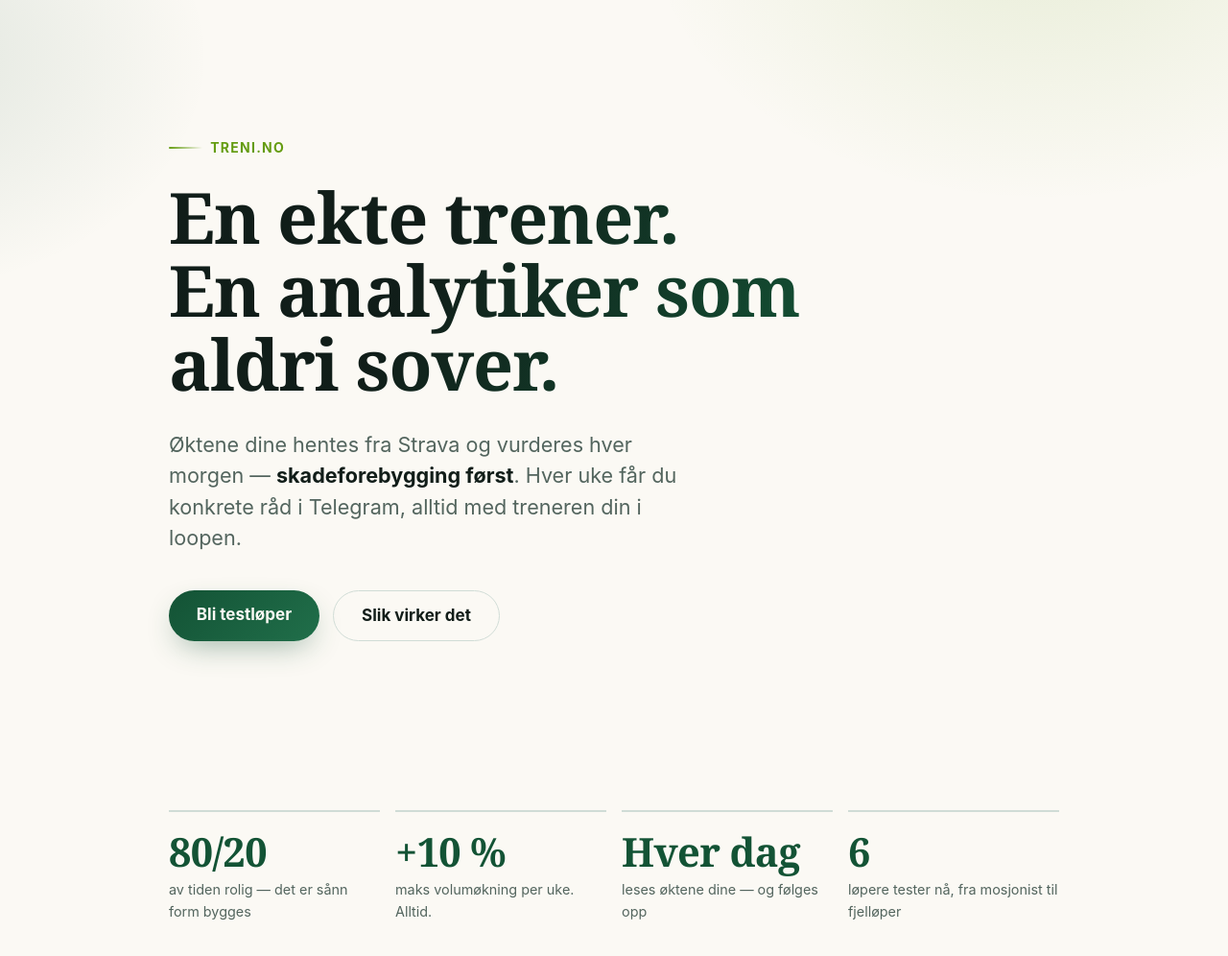
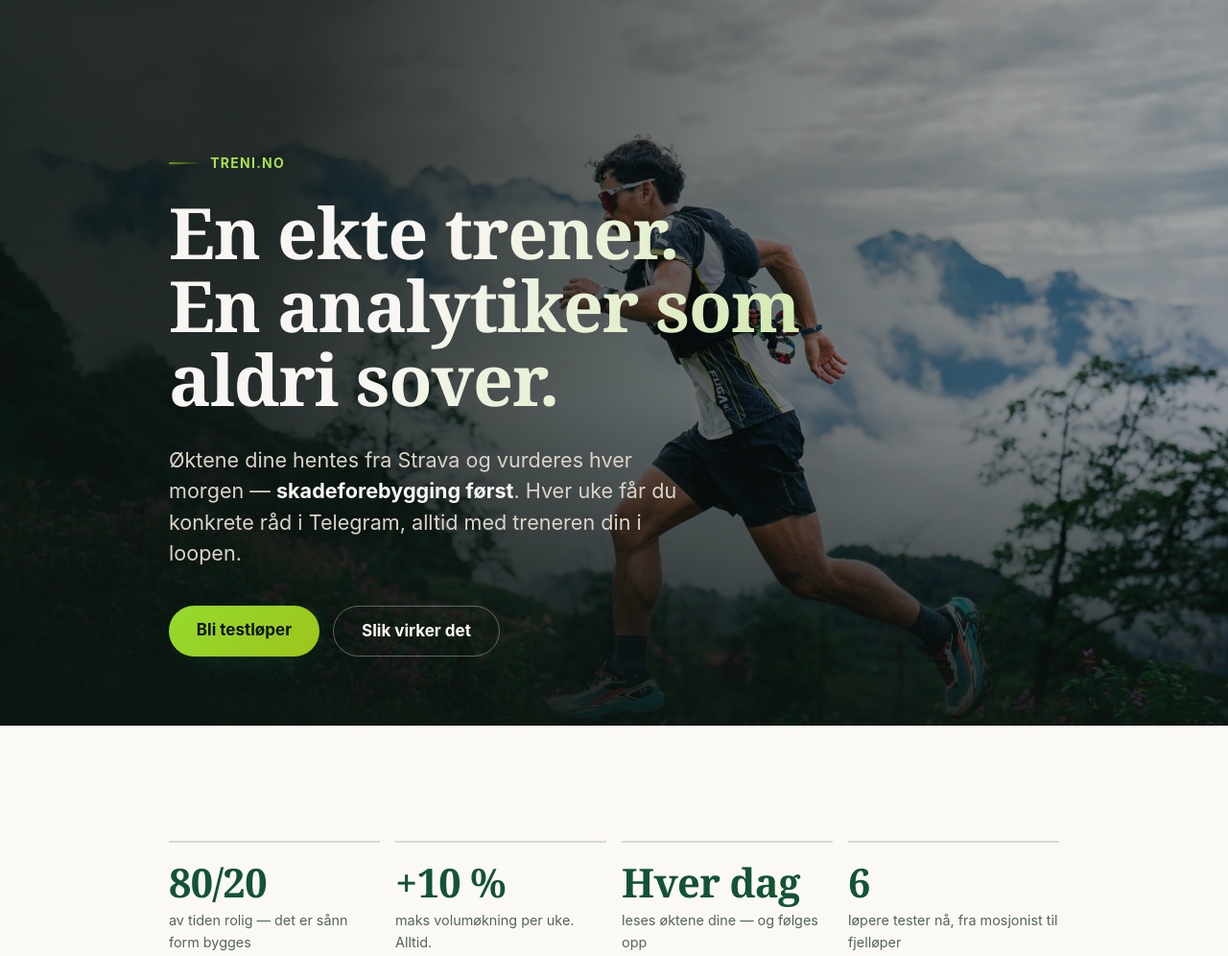
Before and after one commit to oddlevi/oddlevi.github.io, a PHP site: page / in a window 1280 px wide. Shown: the top 996 px of the page at 96% size. Run offline with PHP 8.4, Linux system fonts and the light colour scheme.

Commit message:
Hero med terrengfoto (variant B valgt av Odd)
Co-Authored-By: Claude Fable 5 <noreply@anthropic.com>
Claude-Session: https://claude.ai/code/session_01KAiacCUa9QSZx3GxkSRU7S

```diff
--- a/index.html
+++ b/index.html
@@ -15,7 +15,7 @@
 <div class="bakteppe" aria-hidden="true"></div>
 <main class="bred">
 
-<header class="hero">
+<header class="hero hero-foto"><div class="indre">
   <p class="kicker reveal">treni.no</p>
   <h1 class="reveal">En ekte trener.<br>En analytiker som aldri&nbsp;sover.</h1>
   <p class="ingress reveal">Øktene dine hentes fra Strava og vurderes hver morgen —
@@ -25,7 +25,7 @@
     <a class="btn btn-primar" href="mailto:odd.levi@gmail.com?subject=Jeg%20vil%20teste%20Treni">Bli testløper</a>
     <a class="btn btn-ghost" href="#slik">Slik virker det</a>
   </div>
-</header>
+</div></header>
 
 <section aria-label="Nøkkeltall">
   <ul class="tall-rad">
--- a/stil.css
+++ b/stil.css
@@ -170,3 +170,26 @@ footer nav a { font-weight: 600; }
   *, *::before, *::after { animation-duration: 0.01ms !important; transition-duration: 0.01ms !important; }
   html { scroll-behavior: auto; }
 }
+
+/* Hero-foto-variant (Simons tips 26.07): full bredde, mørkt gradient-overlegg
+   fra samme fargebase så tekst og lime-CTA leser godt. Foto: Pexels (fri lisens). */
+.hero-foto {
+  width: 100vw; margin-left: calc(50% - 50vw);
+  padding: clamp(6rem, 15vw, 9.5rem) 0 clamp(3rem, 7vw, 4.5rem);
+  position: relative;
+  background:
+    linear-gradient(100deg, hsl(162 26% 6% / .88) 22%, hsl(162 26% 6% / .55) 55%, hsl(162 26% 6% / .25) 100%),
+    linear-gradient(to top, hsl(162 26% 6% / .82) 0%, hsl(162 26% 6% / 0) 45%),
+    url("bilder/hero.jpg") center 32% / cover no-repeat;
+}
+.hero-foto .indre { max-width: 62rem; margin-inline: auto;
+                    padding-inline: clamp(1.25rem, 4vw, 2rem); }
+.hero-foto h1 { background: linear-gradient(120deg, hsl(42 30% 96%) 30%, hsl(84 60% 72%) 90%);
+                -webkit-background-clip: text; background-clip: text; }
+.hero-foto .ingress { color: hsl(40 20% 82%); }
+.hero-foto .ingress b { color: hsl(42 30% 96%); }
+.hero-foto .kicker { color: hsl(84 70% 60%); }
+.hero-foto .btn-primar { background: linear-gradient(135deg, hsl(84 70% 52%), hsl(74 75% 44%));
+                         color: hsl(162 30% 6%); }
+.hero-foto .btn-ghost { color: hsl(42 30% 96%); border-color: hsl(42 30% 96% / .35); }
+.hero-foto .btn-ghost:hover { background: hsl(42 30% 96% / .12); }
```
Also changed, not shown: bilder/hero.jpg (added).
